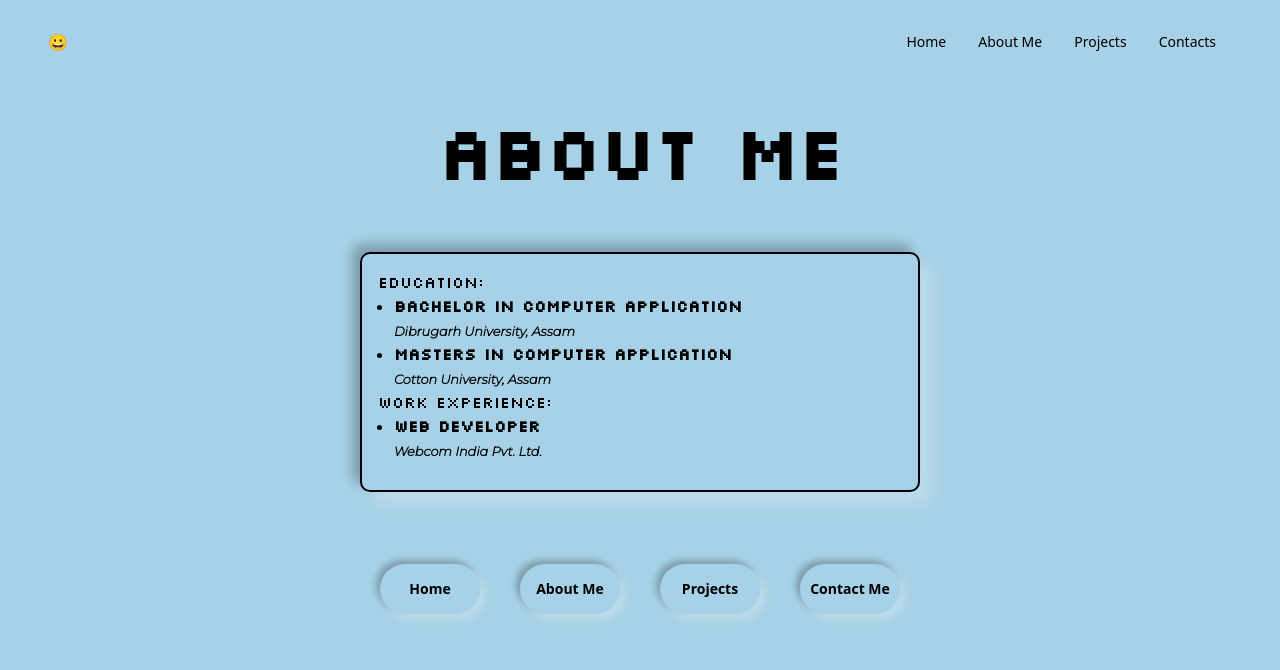
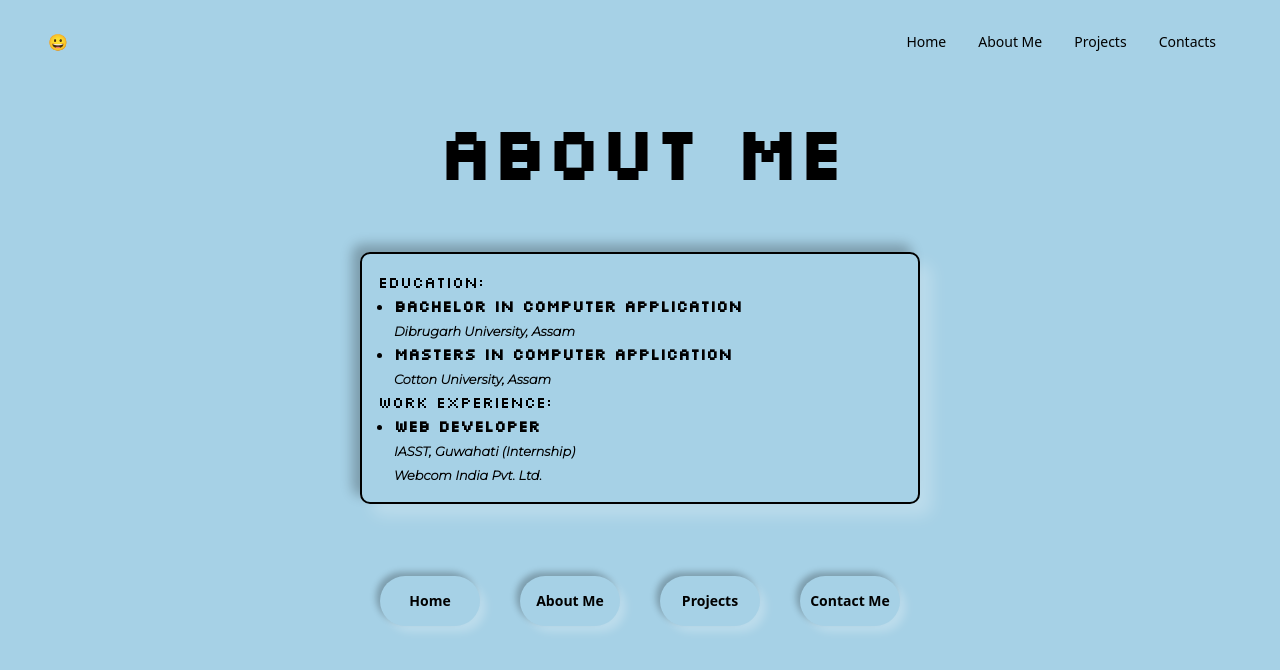
Before and after one commit to kuromadara/portfolio, a Next.js app: page /about-us in a window 1280 px wide. Shown: the top 670 px of the page. Built offline with nearby package versions, Linux system fonts and the light colour scheme; a web font is replaced by a local one.

Commit message:
descreption fix

```diff
--- a/pages/about-us/index.tsx
+++ b/pages/about-us/index.tsx
@@ -15,7 +15,7 @@ function AboutUsPage() {
 
         </div>
         <div className="container mx-auto px-4 py-8 flex items-center justify-center">
-          <div className="box-border lg:w-card w-auto h-auto lg:h-card shadow-light-card rounded-card mx-auto p-4 border-2 rounded">
+          <div className="box-border lg:w-card w-auto h-auto shadow-light-card rounded-card mx-auto p-4 border-2 rounded">
             <div className="text-left font-pixel">
               Education:
               <br/>
@@ -58,6 +58,10 @@ function AboutUsPage() {
                   <small>
                     <em>
                       <strong className="font-about">
+                        <a href="https://iasst.gov.in/">
+                          IASST, Guwahati (Internship)
+                        </a>
+                        <br/>
                         <a href="https://webcomindia.biz/">
                           Webcom India Pvt. Ltd.
                         </a>
--- a/pages/projects/index.tsx
+++ b/pages/projects/index.tsx
@@ -17,7 +17,7 @@ const PROJECTS = [
         title: 'Cervical Cancer Screening Web App',
         image: 'https://raw.githubusercontent.com/kuromadara/filehost/main/media/icons/cell.svg',
         description: "A Cervical cancer Screening app using Pap-Smear Slides",
-        detail: "Hello there, This was my Thesis for MCA at Cotton University. The model for prediction was trained using Keras on top of tensorflow and the web app was built uising Django",
+        detail: "Hello there, This was my Thesis for MCA at Cotton University. I developed this PoC as an Inter at IASST, Guwahati. The model for prediction was trained using Keras on top of tensorflow and the web app was built uising Django",
         link: 'https://github.com/kuromadara/cervical_classifier_webapp'
     },
     {
```
